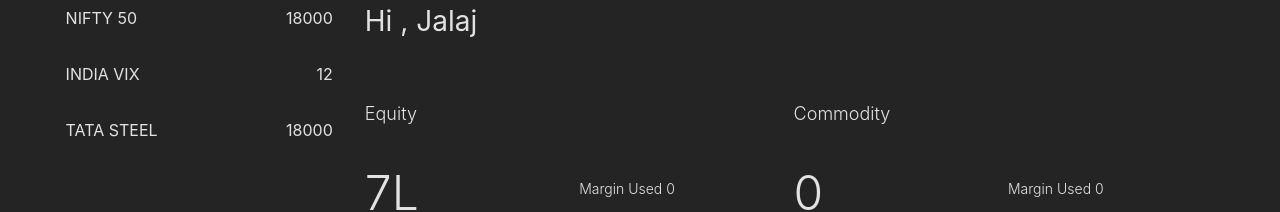
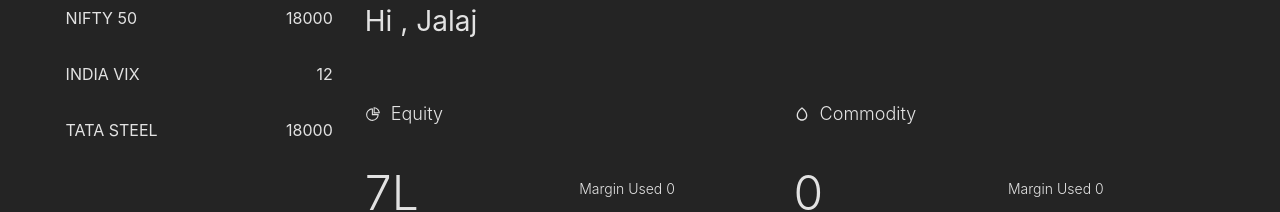
Before and after one commit to wolfgunblood/paper-trading, a React (Vite) app: page /dashboard in a window 1280 px wide. Shown: the part 120-332 px from the top of the page. Built offline with nearby package versions, Linux system fonts and the light colour scheme.

Commit message:
Added Equity and Commodity Icon

```diff
--- a/src/Pages/DashBoard/DashBorad.scss
+++ b/src/Pages/DashBoard/DashBorad.scss
@@ -17,10 +17,14 @@
             flex: 1;
             display: flex;
             flex-direction: column;
-
-            .header-name {
-                font-size: 18px;
-                font-weight: 300;
+            .header-container{
+                display: flex;
+                gap: 10px;
+                align-items: center;
+                .header-name {
+                    font-size: 18px;
+                    font-weight: 300;
+                }
             }
 
             .margin-container {
--- a/src/Pages/DashBoard/DashBorad.tsx
+++ b/src/Pages/DashBoard/DashBorad.tsx
@@ -1,5 +1,7 @@
 import React from 'react';
-import "./DashBorad.scss"
+import "./DashBorad.scss";
+import { AiOutlinePieChart } from "react-icons/ai";
+import { BiDroplet } from "react-icons/bi";
 
 const DashBorad = () => {
   return (
@@ -7,7 +9,10 @@ const DashBorad = () => {
       <h3 className='dashboard-name' >Hi , Jalaj</h3>
       <div className='dashboard-content'>
         <div className='equity-container'>
-          <h5 className='header-name'>Equity</h5>
+          <div className='header-container'>
+            <AiOutlinePieChart className='icon' />
+            <h5 className='header-name'>Equity</h5>
+          </div>
           <div className='margin-container'>
             <div className='margin-container-1'>
               <h2>7L</h2>
@@ -20,7 +25,11 @@ const DashBorad = () => {
           </div>
         </div>
         <div className='commodity-container'>
-          <h5 className='header-name'>Commodity</h5>
+          <div className='header-container'>
+            <BiDroplet />
+            <h5 className='header-name'>Commodity</h5>
+
+          </div>
           <div className='margin-container'>
             <div className='margin-container-1'>
               <h2>0</h2>
```
